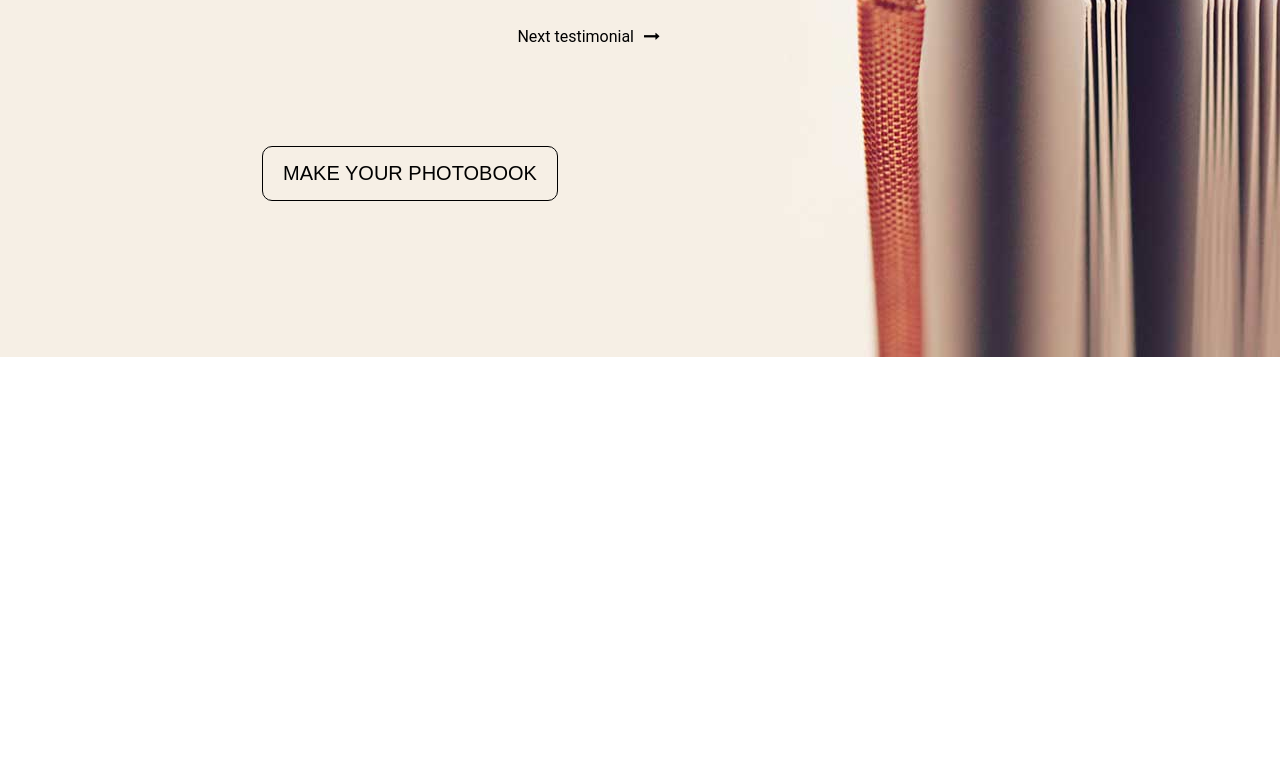
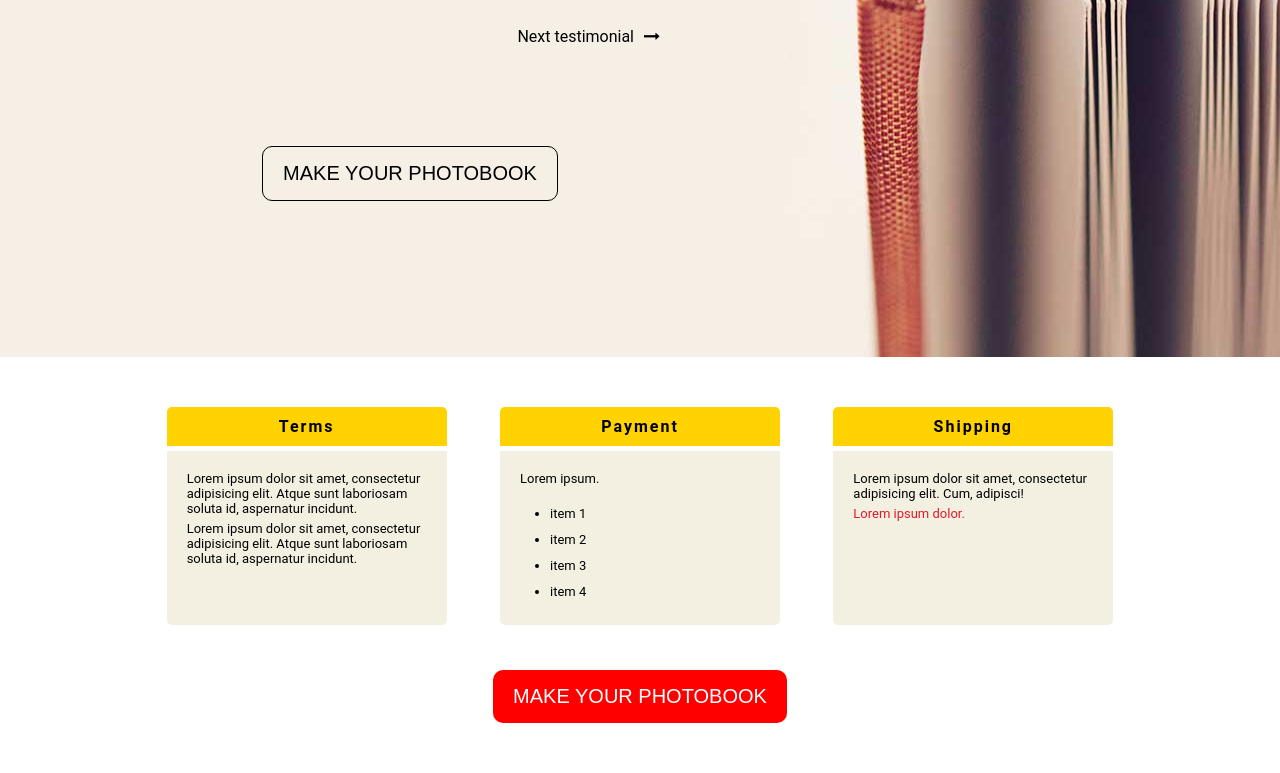
Before and after one commit to zinovyevaleks/less-practice, a website: page public/index.html in a window 1280 px wide. Shown: the part 2705-3478 px from the top of the page. Before the commit the page ends 3062 px from the top, so only its background shows below. Drawn offline with Linux system fonts and the light colour scheme.

Commit message:
Сверстал блок Steps

```diff
--- a/public/index.html
+++ b/public/index.html
@@ -152,6 +152,44 @@
             </div>
 
         </section>
+        <section id="steps">
+            <div class="view-port tiles">
+                <div class="tile">
+                    <div class="header">
+                        Terms
+                    </div>
+                    <div class="content">
+                        <p>Lorem ipsum dolor sit amet, consectetur adipisicing elit. Atque sunt laboriosam soluta id, aspernatur incidunt.</p>
+                        <p>Lorem ipsum dolor sit amet, consectetur adipisicing elit. Atque sunt laboriosam soluta id, aspernatur incidunt.</p>
+                    </div>
+                </div>
+                <div class="tile">
+                    <div class="header">
+                        Payment
+                    </div>
+                    <div class="content">
+                        <p>Lorem ipsum.</p>
+                        <ul>
+                            <li>item 1</li>
+                            <li>item 2</li>
+                            <li>item 3</li>
+                            <li>item 4</li>
+                        </ul>
+                    </div>
+                </div>
+                <div class="tile">
+                    <div class="header">
+                        Shipping
+                    </div>
+                    <div class="content">
+                        <p>Lorem ipsum dolor sit amet, consectetur adipisicing elit. Cum, adipisci!</p>
+                        <p class="red">Lorem ipsum dolor.</p>
+                    </div>
+                </div>
+            </div>
+            <button class="btn btn-red">Make your photobook</button>
+
+        </section>
     </div>
 </body>
 </html>
--- a/src/less/partials/mixins.less
+++ b/src/less/partials/mixins.less
@@ -1,9 +1,9 @@
-.clean {
+.clean() {
     padding: 0;
     margin: 0;
 }
 
-.clean-list {
+.clean-list() {
     .clean;
     list-style: none;
 }
--- /dev/null
+++ b/src/less/steps.less
@@ -0,0 +1,63 @@
+@import "partials/params";
+@import "partials/mixins";
+
+@brd-radius: 5px;
+@font-size: 13px;
+
+#steps {
+    padding: 50px 0;
+    text-align: center;
+
+    & .tiles {
+        display: flex;
+        justify-content: space-around;
+        margin-bottom: 40px;
+
+        & .tile {
+            display: flex;
+            flex-direction: column;
+            width: 28%;
+
+            & .header {
+                margin-bottom: 5px;
+                padding: 10px;
+                background-color: @primary-color;
+                text-align: center;
+                font-weight: bold;
+                letter-spacing: 2px;
+                border-top-left-radius: @brd-radius;
+                border-top-right-radius: @brd-radius;
+            }
+
+            & .content {
+                flex-grow: 1;
+                margin-bottom: 5px;
+                padding: 20px;
+                text-align: left;
+                background-color: @light-color;
+                border-bottom-left-radius: @brd-radius;
+                border-bottom-right-radius: @brd-radius;
+
+                & p {
+                    font-size: @font-size;
+                    margin-bottom: 5px;
+
+                    &.red {
+                        color: @red-color;
+                    }
+                }
+
+                & ul {
+                    .clean;
+                    padding: 10px 0 0 30px;
+                    font-size: @font-size;
+
+                    & li {
+                        line-height: 2;
+                    }
+                }
+            }
+        }
+    }
+
+}
```
Also changed, not shown: public/bundle.min.css.
